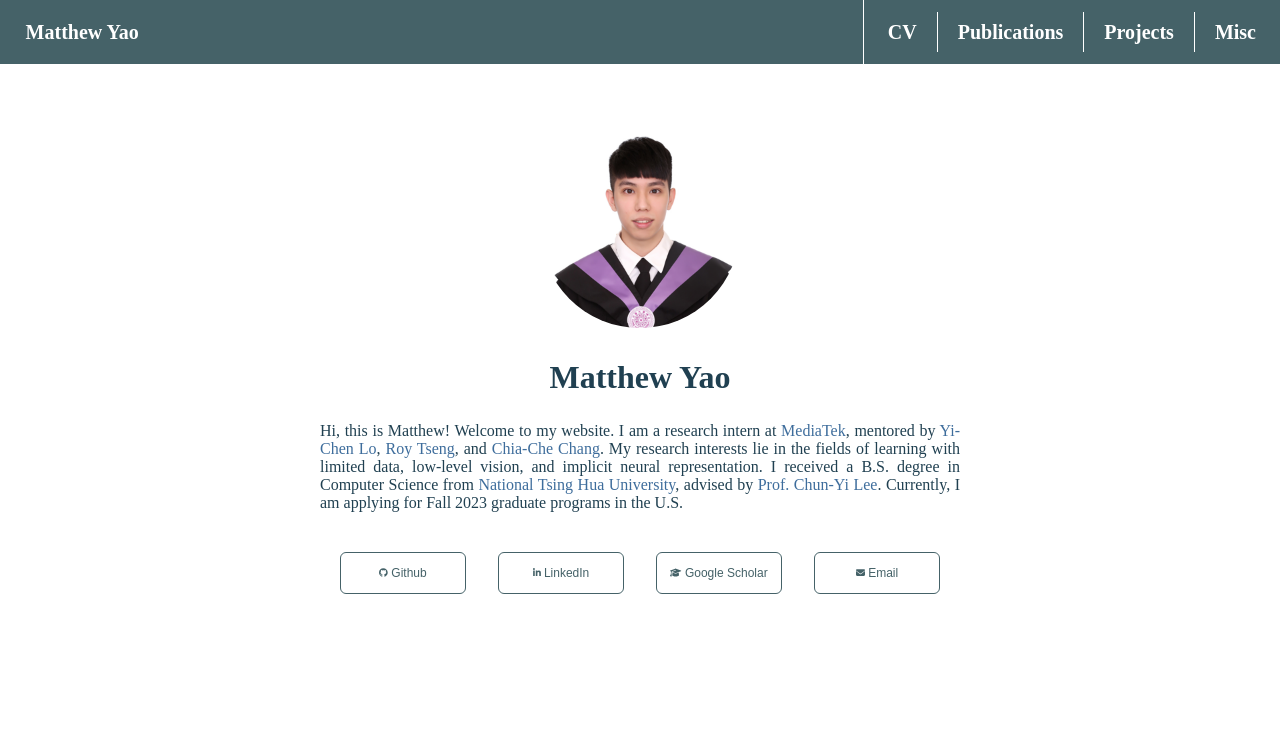
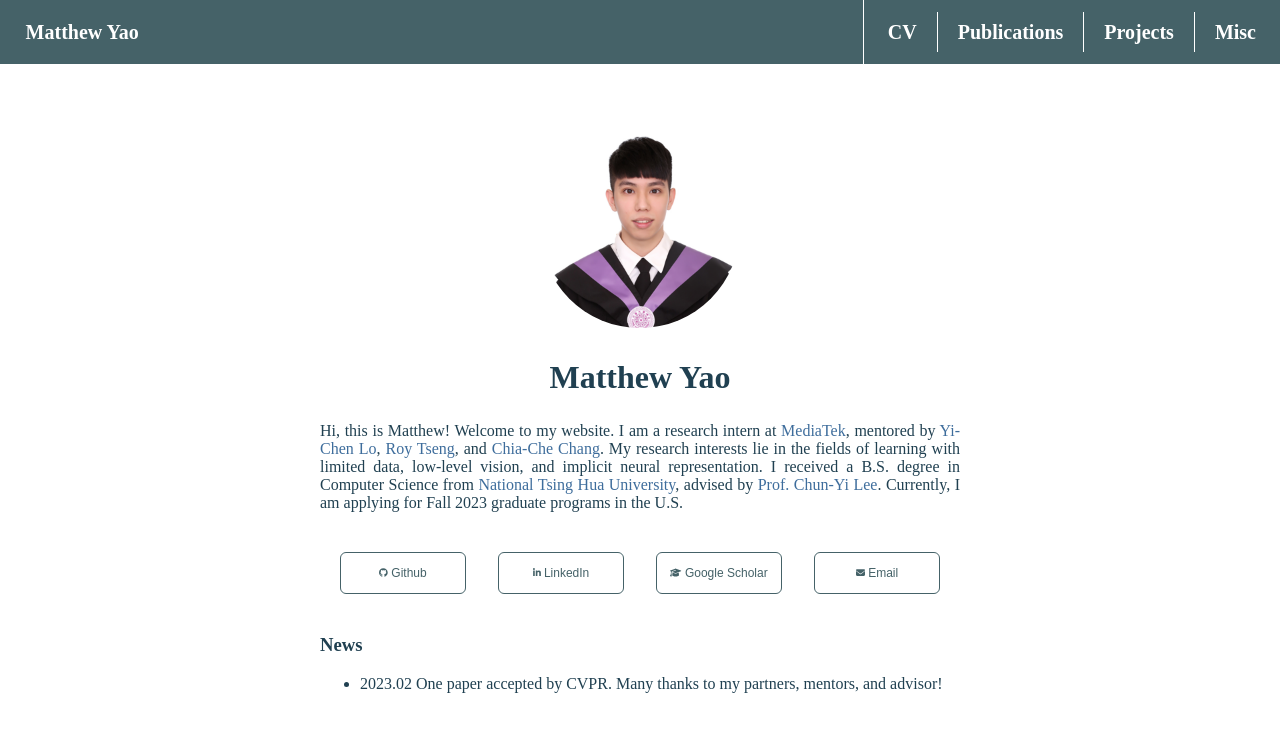
Before and after one commit to JNNNNYao/my-website, a React (Create React App) app: page / in a window 1280 px wide. Shown: the top 732 px of the page. Built offline with nearby package versions, Linux system fonts and the light colour scheme.

Commit message:
[UPDATE] news

```diff
--- a/src/css/Index.scss
+++ b/src/css/Index.scss
@@ -41,10 +41,14 @@
         margin: auto;
         text-align: justify;
         color: _palette(one);
+    }
 
-        h2 {
-            text-align: center;
-        }
+    .news {
+        width: 50%;
+        min-width: calc(min(100%, 320px));
+        margin: auto;
+        text-align: justify;
+        color: _palette(one);
     }
 
     animation-duration: 0.6s;
--- a/src/pages/Index.js
+++ b/src/pages/Index.js
@@ -19,7 +19,6 @@ function Index() {
             </section>
 
             <section className="about">
-                {/* <h2>About</h2> */}
                 <p>
                 Hi, this is Matthew! Welcome to my website.
                 I am a research intern at <a href='https://www.mediatek.com/'>MediaTek</a>, mentored by <a href='https://scholar.google.com.tw/citations?user=EPYQ48sAAAAJ&hl=zh-TW'>Yi-Chen Lo</a>, <a href='https://github.com/roytseng-tw'>Roy Tseng</a>, and <a href='https://scholar.google.com.tw/citations?user=FK1RcpoAAAAJ&hl=zh-TW'>Chia-Che Chang</a>. My research interests lie in the fields of learning with limited data, low-level vision, and implicit neural representation.
@@ -28,6 +27,12 @@ function Index() {
                 </p>
             </section>
             <Icons></Icons>
+            <section className="news">
+                <h3>News</h3>
+                <ul>
+                  <li>2023.02 One paper accepted by CVPR. Many thanks to my partners, mentors, and advisor!</li>
+                </ul>
+            </section>
         </div>
         <Footer></Footer>
     </div>
```
